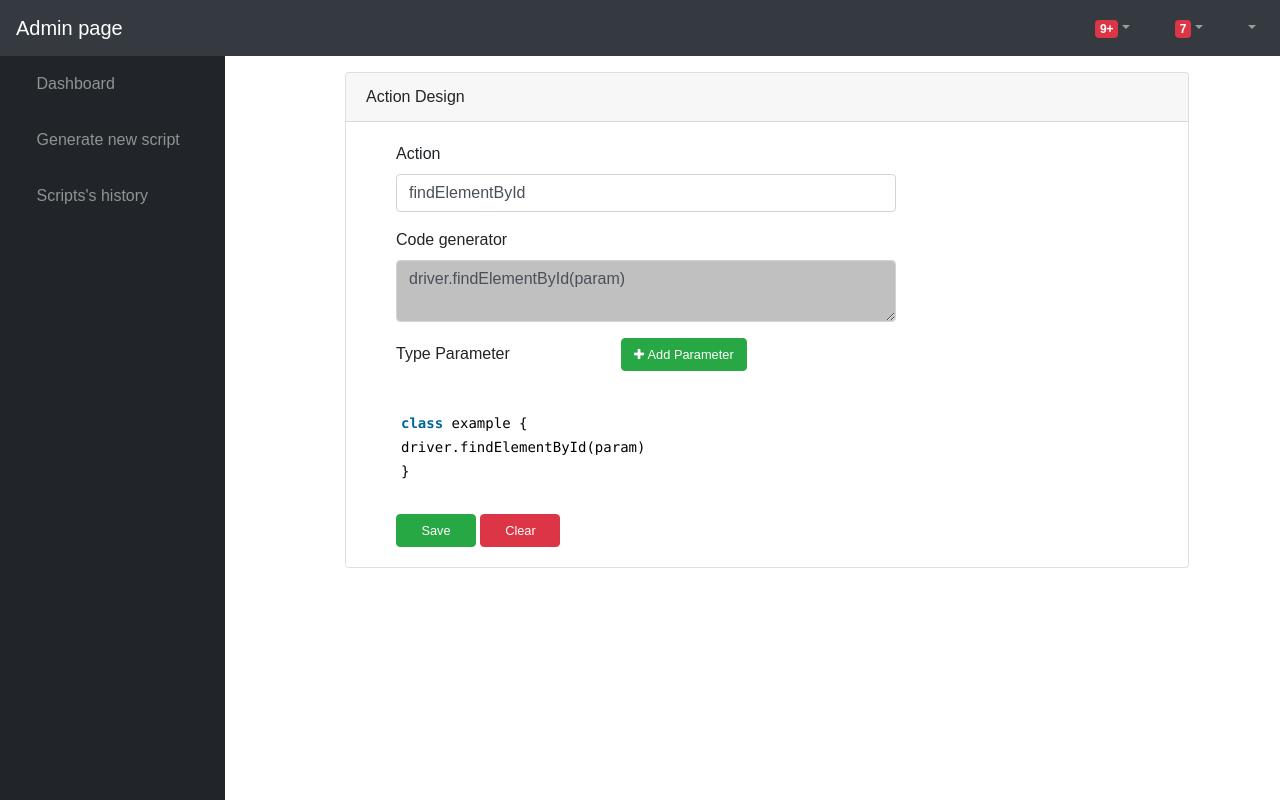
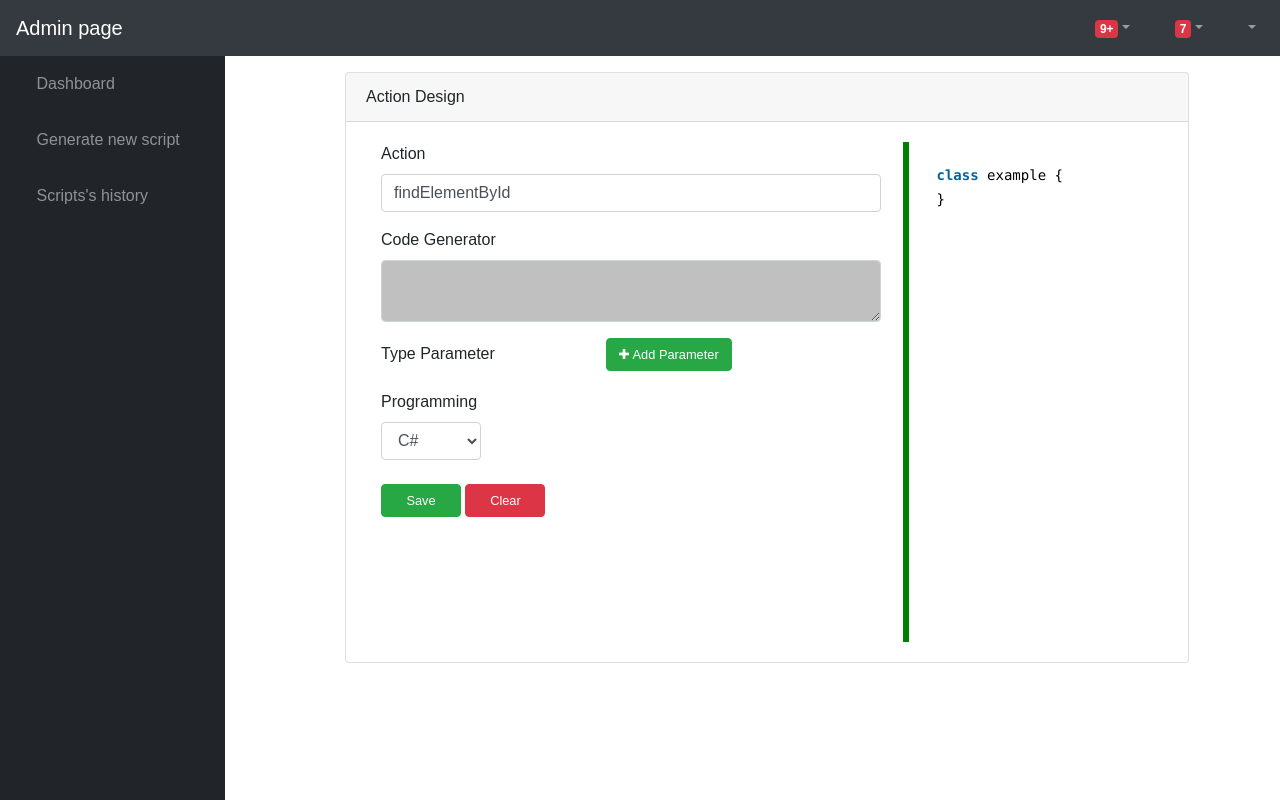
Before and after one commit to hthuc2051/FU_Capstone, a React (Create React App) app: page /admin/action in a window 1280 px wide. Built offline with nearby package versions, Linux system fonts and the light colour scheme; a web font is replaced by a local one.

Commit message:
Update most completed for Admin Action

```diff
--- a/src/components/AdminAction/Action.css
+++ b/src/components/AdminAction/Action.css
@@ -240,4 +240,8 @@
 .syntaxhighlighter .plain, .syntaxhighlighter .plain a {
     color: black!important;
 }
+.vl {
+  border-left: 6px solid green;
+  height: 500px;
+}
   /* END PHAT_DEV */
--- a/src/components/AdminAction/Action.js
+++ b/src/components/AdminAction/Action.js
@@ -5,11 +5,18 @@ class AdminActionPage extends Component {
     constructor(props) {
         super(props);
         this.state = {
-            param: []
+            param: [],
+            action: {
+                name: '',
+                code: '',
+                param: [],
+                subject: ''
+            }
 
         };
         this.addMoreParam = this.addMoreParam.bind(this);
         this.onChangeHandle = this.onChangeHandle.bind(this);
+        this.saveAction=this.saveAction.bind(this);
 
     }
     leftBracket = '{';
@@ -32,8 +39,22 @@ class AdminActionPage extends Component {
         this.renderInputElement();
 
     }
+    saveAction(){
+        console.log(this.state.action);
+    }
     onChangeHandle() {
-        console.log(this.state.param);
+        var name = this.refs.txtInput.value;
+        var code = this.refs.txtCode.value;
+        var subject = this.refs.slProgram.value;
+        let action = this.state.action;
+        action.name=name;
+        action.code=code;
+        action.param = this.state.param;
+        action.subject = subject;
+        this.setState({
+             action:action
+        });
+        console.log(action);
     }
     renderInputElement() {
         var getDOMroot = document.getElementById('paramRoot');
@@ -47,13 +68,11 @@ class AdminActionPage extends Component {
             inputTextName.className = 'form-control';
             inputTextName.style = 'width:200px';
             inputTextName.value = element.name;
-            inputTextName.onchange = () => {
+            inputTextName.onchange = (e) => {
+                console.log(e.target.value);
                 console.log(this.state);
                 let { param } = this.state;
-                param[index] = {
-                    name: 'ab4324c',
-                    type: 'bc432'
-                }
+                param[index].name = e.target.value;
                 console.log(param[index]);
                 console.log(element);
                 this.setState({
@@ -67,9 +86,14 @@ class AdminActionPage extends Component {
             inputTextParam.style = 'width:200px;';
             inputTextParam.value = element.name;
 
-            inputTextParam.onchange = () => {
-                // console.log(element);
-                console.log(this.state)
+            inputTextParam.onchange = (e) => {
+                let { param } = this.state;
+                param[index].type = e.target.value
+                console.log(param[index]);
+
+                this.setState({
+                    param: param
+                })
             }
 
 
@@ -163,20 +187,26 @@ class AdminActionPage extends Component {
 
                         <div id="content-wrapper" >
 
+                            <div class="col-xs-2 col-sm-2 col-md-2 col-lg-2">
+
+                            </div>
+
                             <div class="card" style={{ width: '80%', marginLeft: '120px' }}>
                                 <div class="card-header">
                                     Action Design
                                 </div>
                                 <div class="card-body">
+                                    <div class="row">
+                                        <div class="col-xs-6">
                                             <form className="ml-30">
                                                 <div class="form-group">
                                                     <label >Action</label>
-                                            <input type="text" value="findElementById" class="form-control" id="exampleInputEmail1" aria-describedby="emailHelp" placeholder="Action name" style={{ width: '500px' }} />
+                                                    <input type="text" ref="txtInput" onChange={this.onChangeHandle} value="findElementById" class="form-control" id="exampleInputEmail1" aria-describedby="emailHelp" placeholder="Action name" style={{ width: '500px' }} />
 
                                                 </div>
                                                 <div class="form-group">
-                                            <label >Code generator</label>
-                                            <textarea class="form-control" style={{ width: '500px', backgroundColor: 'silver' }} value="driver.findElementById(param)" />
+                                                    <label >Code Generator</label>
+                                                    <textarea class="form-control"  ref="txtCode" style={{ width: '500px', backgroundColor: 'silver' }} onChange={this.onChangeHandle} />
                                                 </div>
                                                 <div class="form-group">
                                                     <label >Type Parameter</label>
@@ -204,24 +234,31 @@ class AdminActionPage extends Component {
                                                 </div>
                                                 <div class="form-group" id="paramRoot" style={{ marginLeft: '3px' }}>
 
-                                            {/*
-                                            <div className="row">
-                                                <input type="text" value="param" className="form-control"
-                                                    id="exampleInputEmail1" aria-describedby="emailHelp"
-                                                    placeholder="Action name" style={{ width: '200px' }} />
-
-                                                <div style={{ width: '10px' }}>
-
                                                 </div>
 
-                                                <input type="text" value="param" className="form-control"
-                                                    id="exampleInputEmail1" aria-describedby="emailHelp"
-                                                    placeholder="Action name" style={{ width: '200px' }} />
-                                            </div> */}
+                                                <label>Programming</label>
+                                                <select ref="slProgram" onChange={this.onChangeHandle} style={{width:'100px'}} name="slProgram" id="inputslProgram" class="form-control" required="required">
+                                                    <option value="C#">C#</option>
+                                                    <option value="Java">Java</option>
+                                                    <option value="Web">Web</option>
 
+                                                </select>
+                                                <br/>
+                                                <button type="button" onClick={this.saveAction} class="btn btn-success">Save</button>
+                                                &nbsp;
+                                                <button type="reset" class="btn btn-danger">Clear</button>
 
+                                            </form>
+                                        </div>
+                                        &nbsp;
+                                        &nbsp;
+                                        &nbsp;
+                                        <div class="vl"></div>
+                                        &nbsp;
+                                        &nbsp;
+                                        &nbsp;
+                                        <div class="col-xs-6">
 
-                                        </div>
                                             <div className="code-block">
                                                 <div className="code-container">
                                                     <div id="highlighter_548907" className="syntaxhighlighter nogutter">
@@ -238,7 +275,7 @@ class AdminActionPage extends Component {
                                                                             </div>
                                                                             <div className="line number4 index3 alt1">
 
-                                                                            <code class="plain"> driver.findElementById(param) </code>
+                                                                                <code class="plain"> {this.state.action.code} </code>
 
 
                                                                             </div>
@@ -256,17 +293,14 @@ class AdminActionPage extends Component {
                                                     </div>
                                                 </div>
                                             </div>
-
-                                        <button type="submit" class="btn btn-success">Save</button>
-                                        &nbsp;
-                                <button type="reset" class="btn btn-danger">Clear</button>
-
-                                    </form>
+                                        </div>
+                                    </div>
 
 
 
                                 </div>
                             </div>
+
                             <div>
                             </div>
                         </div>
```
Lines whose indentation alone changed are shown as unchanged.
